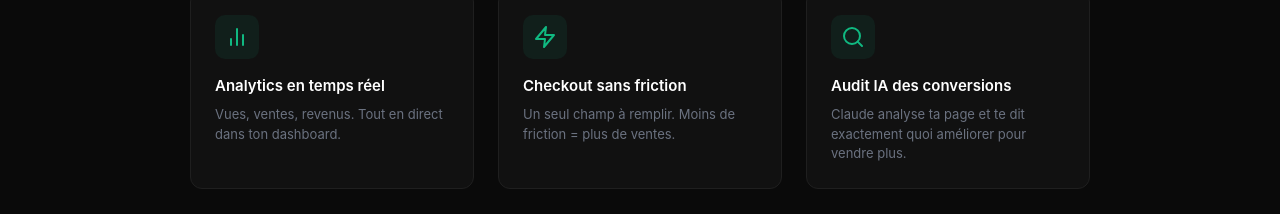
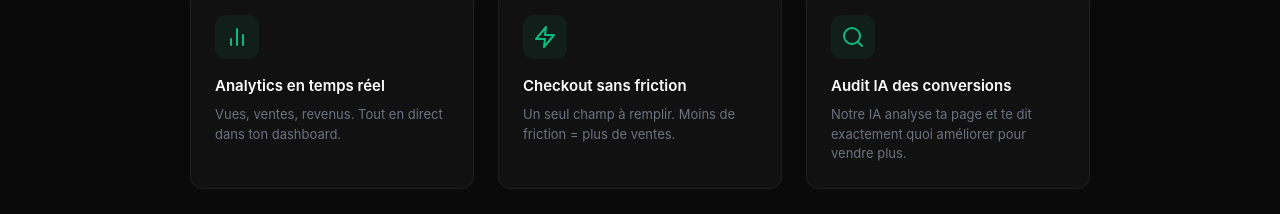
Before and after one commit to wahidgrowth/paylink-africa, a Next.js app: page / in a window 1280 px wide. Shown: the part 1828-2042 px from the top of the page. Built offline with nearby package versions, Linux system fonts and the light colour scheme.

Commit message:
fix: landing page - logo Facebook, Notre IA au lieu de Claude

```diff
--- a/app/page.tsx
+++ b/app/page.tsx
@@ -34,7 +34,7 @@ const LinkIcon = () => <svg width="28" height="28" viewBox="0 0 24 24" fill="non
 const MoneyIcon = () => <svg width="28" height="28" viewBox="0 0 24 24" fill="none" stroke="currentColor" strokeWidth="2" strokeLinecap="round" strokeLinejoin="round"><line x1="12" y1="1" x2="12" y2="23"/><path d="M17 5H9.5a3.5 3.5 0 0 0 0 7h5a3.5 3.5 0 0 1 0 7H6"/></svg>
 const ShopIcon = () => <svg width="24" height="24" viewBox="0 0 24 24" fill="none" stroke="currentColor" strokeWidth="2" strokeLinecap="round" strokeLinejoin="round"><path d="M6 2L3 6v14a2 2 0 0 0 2 2h14a2 2 0 0 0 2-2V6l-3-4z"/><line x1="3" y1="6" x2="21" y2="6"/><path d="M16 10a4 4 0 0 1-8 0"/></svg>
 const PhoneIcon = () => <svg width="24" height="24" viewBox="0 0 24 24" fill="none" stroke="currentColor" strokeWidth="2" strokeLinecap="round" strokeLinejoin="round"><rect x="5" y="2" width="14" height="20" rx="2" ry="2"/><line x1="12" y1="18" x2="12.01" y2="18"/></svg>
-const PixelIcon = () => <svg width="24" height="24" viewBox="0 0 24 24" fill="none" stroke="currentColor" strokeWidth="2" strokeLinecap="round" strokeLinejoin="round"><circle cx="12" cy="12" r="10"/><line x1="12" y1="8" x2="12" y2="12"/><line x1="12" y1="16" x2="12.01" y2="16"/></svg>
+const PixelIcon = () => <svg width="24" height="24" viewBox="0 0 24 24" fill="currentColor" stroke="none"><path d="M12 2C6.477 2 2 6.477 2 12c0 4.991 3.657 9.128 8.438 9.879V14.89h-2.54V12h2.54V9.797c0-2.506 1.492-3.89 3.777-3.89 1.094 0 2.238.195 2.238.195v2.46h-1.26c-1.243 0-1.63.771-1.63 1.562V12h2.773l-.443 2.89h-2.33v6.989C18.343 21.129 22 16.99 22 12c0-5.523-4.477-10-10-10z"/></svg>
 const AnalyticsIcon = () => <svg width="24" height="24" viewBox="0 0 24 24" fill="none" stroke="currentColor" strokeWidth="2" strokeLinecap="round" strokeLinejoin="round"><line x1="18" y1="20" x2="18" y2="10"/><line x1="12" y1="20" x2="12" y2="4"/><line x1="6" y1="20" x2="6" y2="14"/></svg>
 const ZapIcon = () => <svg width="24" height="24" viewBox="0 0 24 24" fill="none" stroke="currentColor" strokeWidth="2" strokeLinecap="round" strokeLinejoin="round"><polygon points="13 2 3 14 12 14 11 22 21 10 12 10 13 2"/></svg>
 const AiIcon = () => <svg width="24" height="24" viewBox="0 0 24 24" fill="none" stroke="currentColor" strokeWidth="2" strokeLinecap="round" strokeLinejoin="round"><circle cx="11" cy="11" r="8"/><line x1="21" y1="21" x2="16.65" y2="16.65"/></svg>
@@ -134,7 +134,7 @@ export default function LandingPage() {
             { title: 'Pixel Facebook', desc: "Installe ton pixel en 1 clic. Track tes conversions et optimise tes pubs.", icon: <PixelIcon /> },
             { title: 'Analytics en temps réel', desc: "Vues, ventes, revenus. Tout en direct dans ton dashboard.", icon: <AnalyticsIcon /> },
             { title: 'Checkout sans friction', desc: "Un seul champ à remplir. Moins de friction = plus de ventes.", icon: <ZapIcon /> },
-            { title: 'Audit IA des conversions', desc: "Claude analyse ta page et te dit exactement quoi améliorer pour vendre plus.", icon: <AiIcon /> },
+            { title: 'Audit IA des conversions', desc: "Notre IA analyse ta page et te dit exactement quoi améliorer pour vendre plus.", icon: <AiIcon /> },
           ].map((feature) => (
             <div key={feature.title} style={{ background: '#111111', borderRadius: '12px', padding: '24px', border: '0.5px solid #1F1F1F' }}>
               <div style={{ width: '44px', height: '44px', background: '#10B98115', borderRadius: '10px', display: 'flex', alignItems: 'center', justifyContent: 'center', marginBottom: '16px', color: '#10B981' }}>
```
